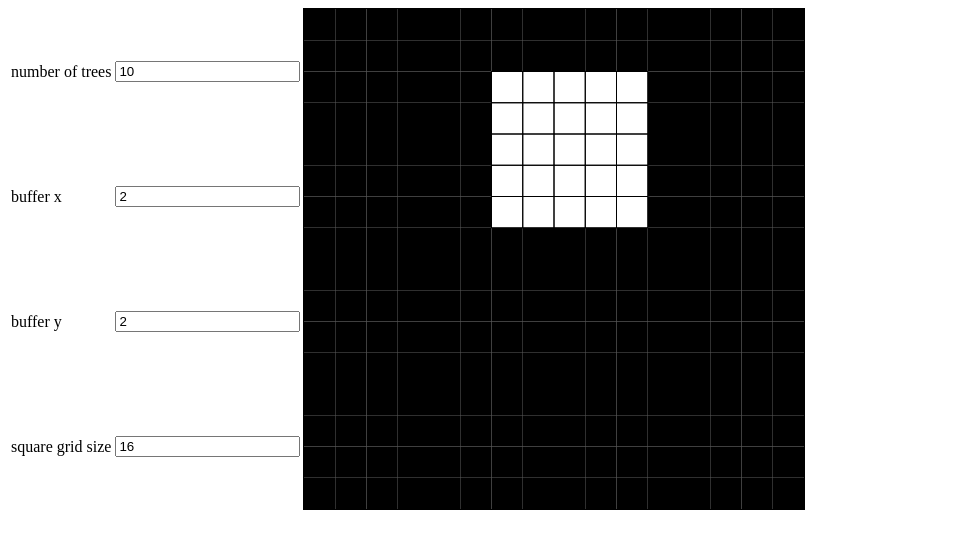
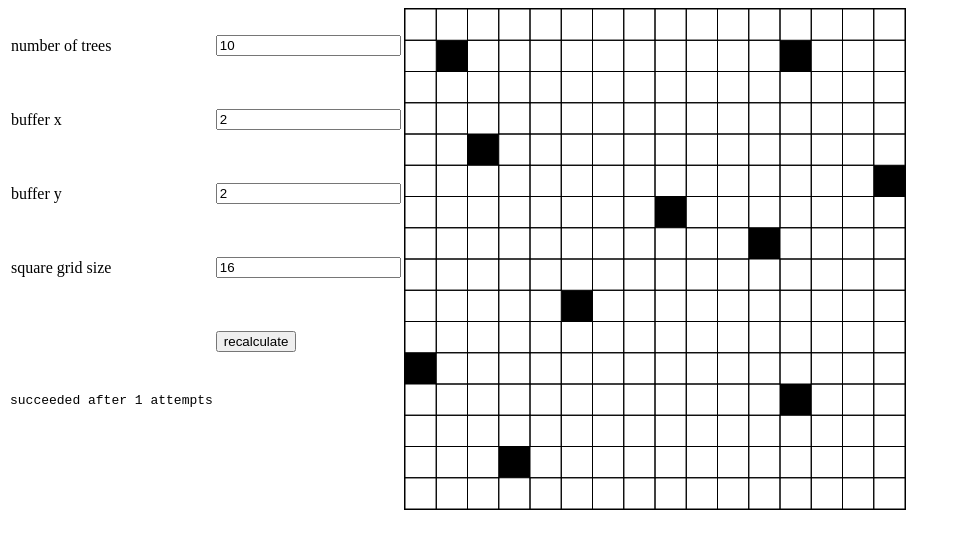
Before and after one commit to JoshuaNeely/tree-sim, an Angular app: page / in a window 1280 px wide. Shown: the top 548 px of the page, without its empty margins (0-958 px from the left). Built offline with nearby package versions, Linux system fonts and the light colour scheme.

Commit message:
iteration

```diff
--- a/src/app/app.component.html
+++ b/src/app/app.component.html
@@ -43,6 +43,18 @@
           [(ngModel)]="gridSizeSquares">
       </td>
     </tr>
+
+    <tr>
+      <td>
+      </td>
+      <td>
+        <button (click)="redraw()">recalculate</button>
+      </td>
+    </tr>
+
+    <tr>
+      <pre>{{ message }}</pre>
+    </tr>
   </table>
 
   <canvas #canvas width="500" height="500"></canvas>
--- a/src/app/app.component.ts
+++ b/src/app/app.component.ts
@@ -5,7 +5,7 @@ import {
   OnInit,
 } from '@angular/core';
 
-import { buildTreeData } from './build-tree-data';
+import { buildTreeData, ReturnData } from './build-tree-data';
 
 
 @Component({
@@ -21,6 +21,9 @@ export class AppComponent implements OnInit {
 
   canvasWidth: number;
   canvasHeight: number;
+
+  // feedback to the user on the algorithm
+  message: string;
 
   private ctx: CanvasRenderingContext2D;
 
@@ -40,8 +43,9 @@ export class AppComponent implements OnInit {
 
   redraw(): void {
     this.clearCanvas();
-    const treeData = this.buildTreeData();
-    this.drawSquares(treeData);
+    const returnData = this.buildTreeData();
+    this.drawSquares(returnData.treeData);
+    this.message = returnData.message;
   }
 
   private buildTreeData(): number[][] {
--- a/src/app/build-tree-data.ts
+++ b/src/app/build-tree-data.ts
@@ -9,13 +9,26 @@ interface Buffer {
   y: number;
 }
 
-export function buildTreeData(gridSize: number, buffer: Buffer, numTrees: number): number[][] {
-  const availableCoordinates: Coordinate[] = [];
+interface ReturnData {
+  treeData: number[][];
+  message: string;
+}
+
+const MAX_ATTEMPTS = 30;
+
+export function buildTreeData(
+  gridSize: number,
+  buffer: Buffer,
+  numTrees: number,
+  attemptNumber: number = 1,
+): ReturnData {
+
+  let remainingCoordinates: Coordinate[] = [];
 
   // mark every space as available
   for (let x=0; x<gridSize; x++) {
     for (let y=0; y<gridSize; y++) {
-      availableCoordinates.push(
+      remainingCoordinates.push(
         { x, y }
       );
     }
@@ -25,13 +38,33 @@ export function buildTreeData(gridSize: number, buffer: Buffer, numTrees: number
   // retry a certain number of times if you run out of spaces
   const pickedCoordinates = [];
 
-  const selection = { x: 8, y: 4 };
-  pickedCoordinates.push(selection);
+  for (let i=0; i<numTrees; i++) {
+    const remainingIndexs = remainingCoordinates.length-1;
+    if (remainingIndexs > 0) {
+      const selectionIndex = randomInt(0, remainingIndexs);
+      const selection = remainingCoordinates[selectionIndex];
+      pickedCoordinates.push(selection);
 
-  const remainingCoordinates = excludeCoordinates(selection.x, selection.y, availableCoordinates, buffer);
+      remainingCoordinates = excludeCoordinates(selection.x, selection.y, remainingCoordinates, buffer);
+    }
+    else {
+      if (attemptNumber === MAX_ATTEMPTS) {
+        return {
+          treeData: coordinatesToGrid(gridSize, pickedCoordinates),
+          message: `Gave up after ${attemptNumber} attempts!
+Only placed ${pickedCoordinates.length}!`,
+        }
+      }
+      else {
+        return buildTreeData(gridSize, buffer, numTrees, attemptNumber + 1);
+      }
+    }
+  }
 
-  return coordinatesToGrid(gridSize, remainingCoordinates);
-  // return coordinatesToGrid(gridSize, pickedCordinates);
+  return {
+    treeData: coordinatesToGrid(gridSize, pickedCoordinates),
+    message: `succeeded after ${attemptNumber} attempts`,
+  }
 }
 
 // apply rules to exclude remaining coordinates when one is selected
@@ -71,3 +104,7 @@ function coordinatesToGrid(gridSize: number, coordinates: Coordinate[]): number[
 
   return treeData;
 }
+
+function randomInt(min, max){
+ return Math.floor(Math.random() * (max - min + 1)) + min;
+}
```
